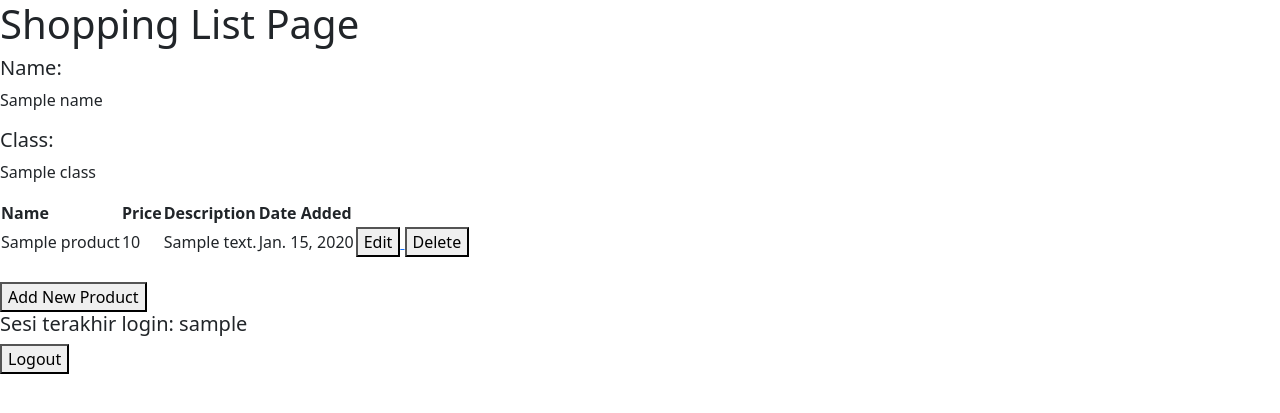
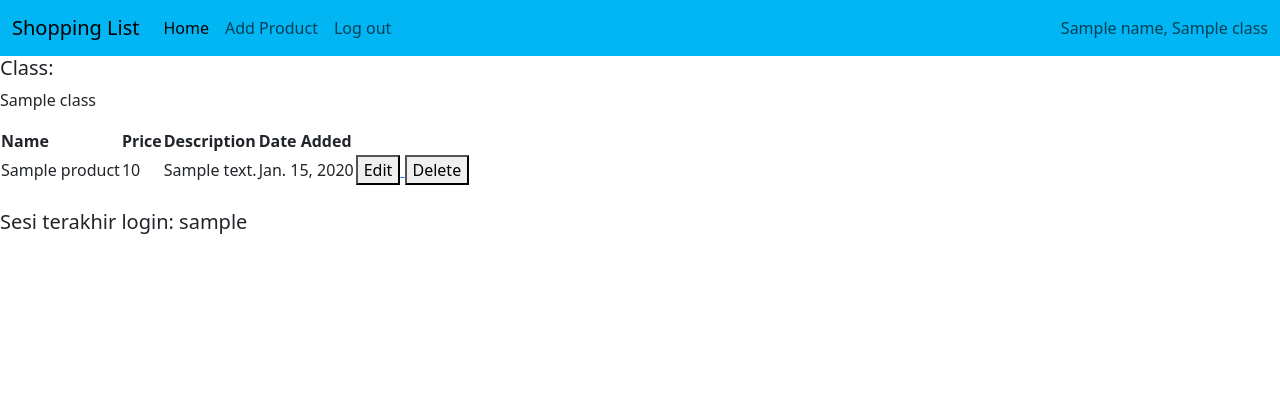
Before and after one commit to HilmyAmmar/shopping-list, a Django app: template main/templates/main.html in a window 1280 px wide. Shown: the top 413 px of the page. Run offline with Django 4.2, Linux system fonts and the light colour scheme; tables that the repository leaves empty hold one stand-in row (values such as "Sample post"); the template is opened without the code that fills it: values that come from a table or form of the project are taken from there, most other values are stand-ins (such as "Sample title", 1, 10 or a date in 2020).

Commit message:
add navbar

```diff
--- a/main/templates/main.html
+++ b/main/templates/main.html
@@ -1,10 +1,30 @@
 {% extends 'base.html' %}
 
 {% block content %}
-    <h1>Shopping List Page</h1>
-
-    <h5>Name:</h5>
-    <p>{{name}}</p>
+    <nav class="navbar navbar-expand-lg" style="background-color: #01b6f3;">
+        <div class="container-fluid">
+            <a class="navbar-brand" href="#">Shopping List</a>
+            <button class="navbar-toggler" type="button" data-bs-toggle="collapse" data-bs-target="#navbarText" aria-controls="navbarText" aria-expanded="false" aria-label="Toggle navigation">
+                <span class="navbar-toggler-icon"></span>
+            </button>
+            <div class="collapse navbar-collapse" id="navbarText">
+                <ul class="navbar-nav me-auto mb-2 mb-lg-0">
+                <li class="nav-item">
+                    <a class="nav-link active" aria-current="page" href="#">Home</a>
+                </li>
+                <li class="nav-item">
+                    <a class="nav-link" href="{% url 'main:create_product' %}">Add Product</a>
+                </li>
+                <li class="nav-item">
+                    <a class="nav-link" href="{% url 'main:logout' %}">Log out</a>
+                </li>
+                </ul>
+                <span class="navbar-text">
+                {{name}}, {{class}}
+                </span>
+            </div>
+        </div>
+    </nav>
 
     <h5>Class:</h5>
     <p>{{class}}</p>
@@ -43,18 +63,6 @@
 
     <br />
 
-    <a href="{% url 'main:create_product' %}">
-        <button>
-            Add New Product
-        </button>
-    </a>
-
     <h5>Sesi terakhir login: {{ last_login }}</h5>
 
-    <a href="{% url 'main:logout' %}">
-        <button>
-            Logout
-        </button>
-    </a>
-
 {% endblock content %}
```
